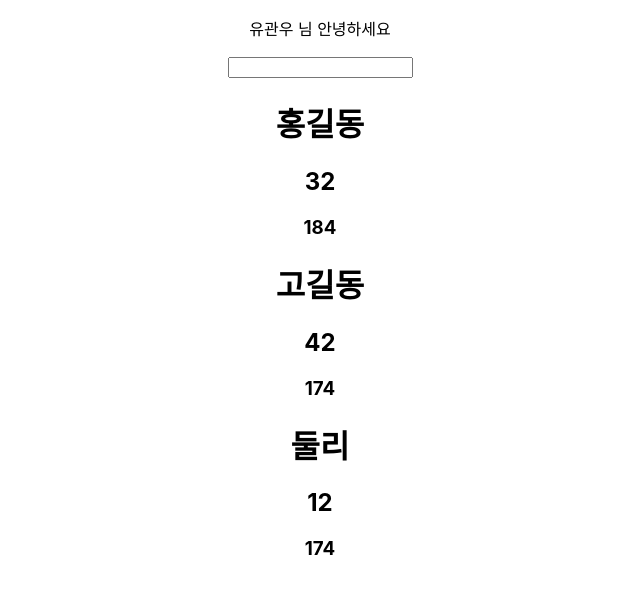
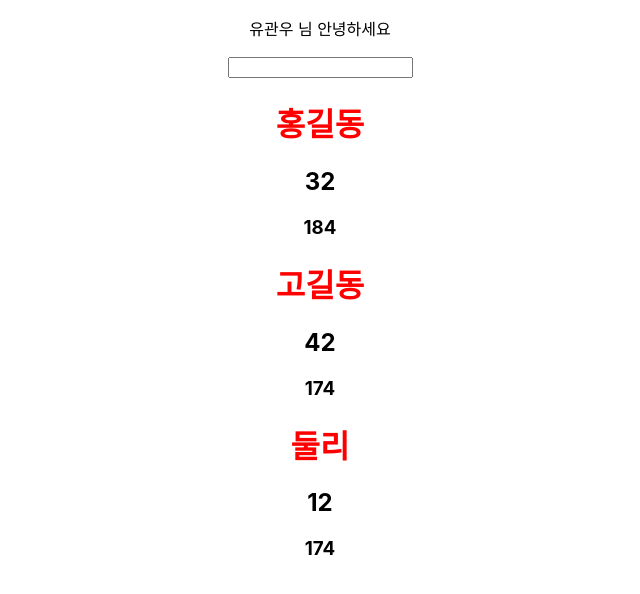
Before and after one commit to skymill2000/fintech_20210524, a React (Create React App) app in the folder fintech/: page / in a window 1280 px wide. Shown: the top 594 px of the page, without its empty margins (320-960 px from the left). Built offline with nearby package versions, Linux system fonts and the light colour scheme.

Commit message:
리스트 아이템으로 컴포넌트 작성

```diff
--- a/fintech/src/component/ListComponent.js
+++ b/fintech/src/component/ListComponent.js
@@ -1,4 +1,5 @@
 import React, { useState } from "react";
+import ListItem from "./ListItem";
 
 const ListComponent = () => {
   const [array, setarray] = useState([
@@ -9,13 +10,7 @@ const ListComponent = () => {
   return (
     <div>
       {array.map((user, index) => {
-        return (
-          <>
-            <h1 key={index}>{user.name}</h1>
-            <h2>{user.age}</h2>
-            <h3>{user.height}</h3>
-          </>
-        );
+        return <ListItem user={user} key={index}></ListItem>;
       })}
     </div>
   );
--- /dev/null
+++ b/fintech/src/component/ListItem.js
@@ -0,0 +1,13 @@
+import React from "react";
+
+const ListItem = ({ user }) => {
+  return (
+    <div>
+      <h1 style={{ color: "red" }}>{user.name}</h1>
+      <h2>{user.age}</h2>
+      <h3>{user.height}</h3>
+    </div>
+  );
+};
+
+export default ListItem;
```
